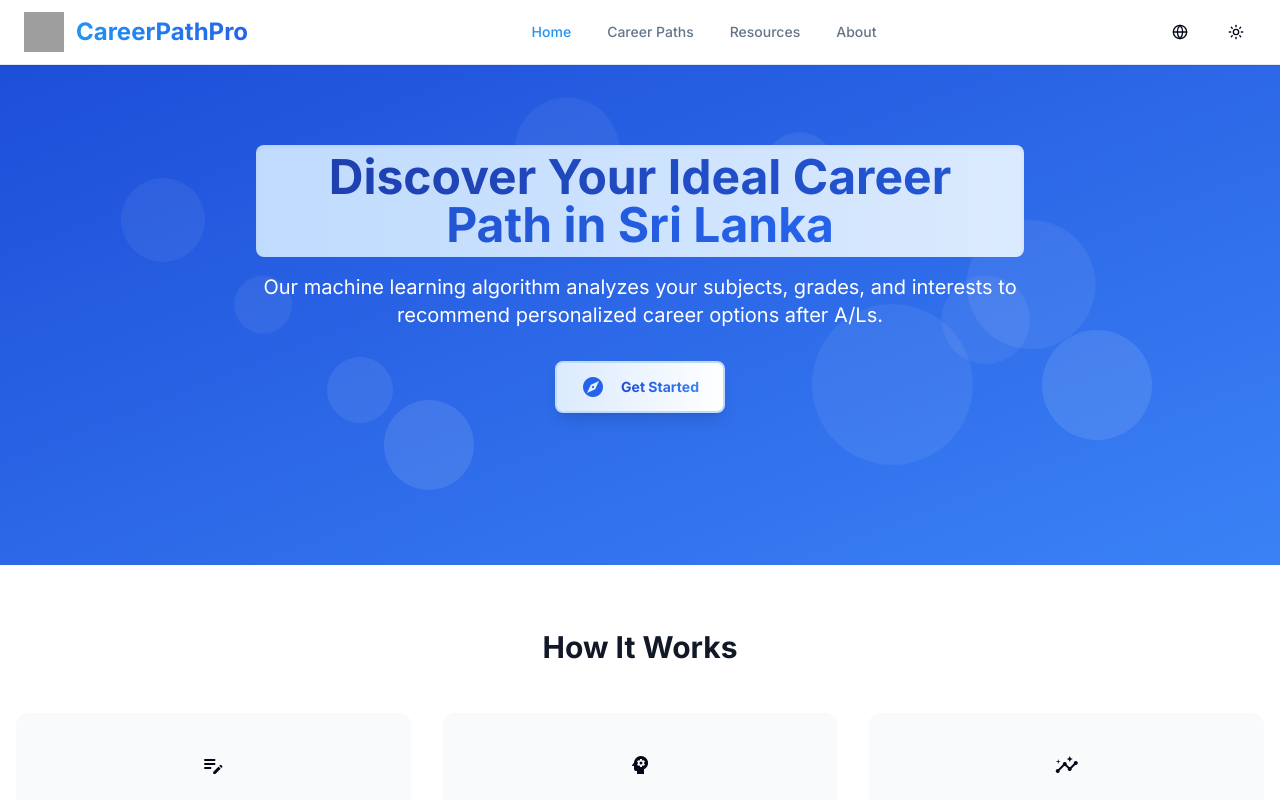
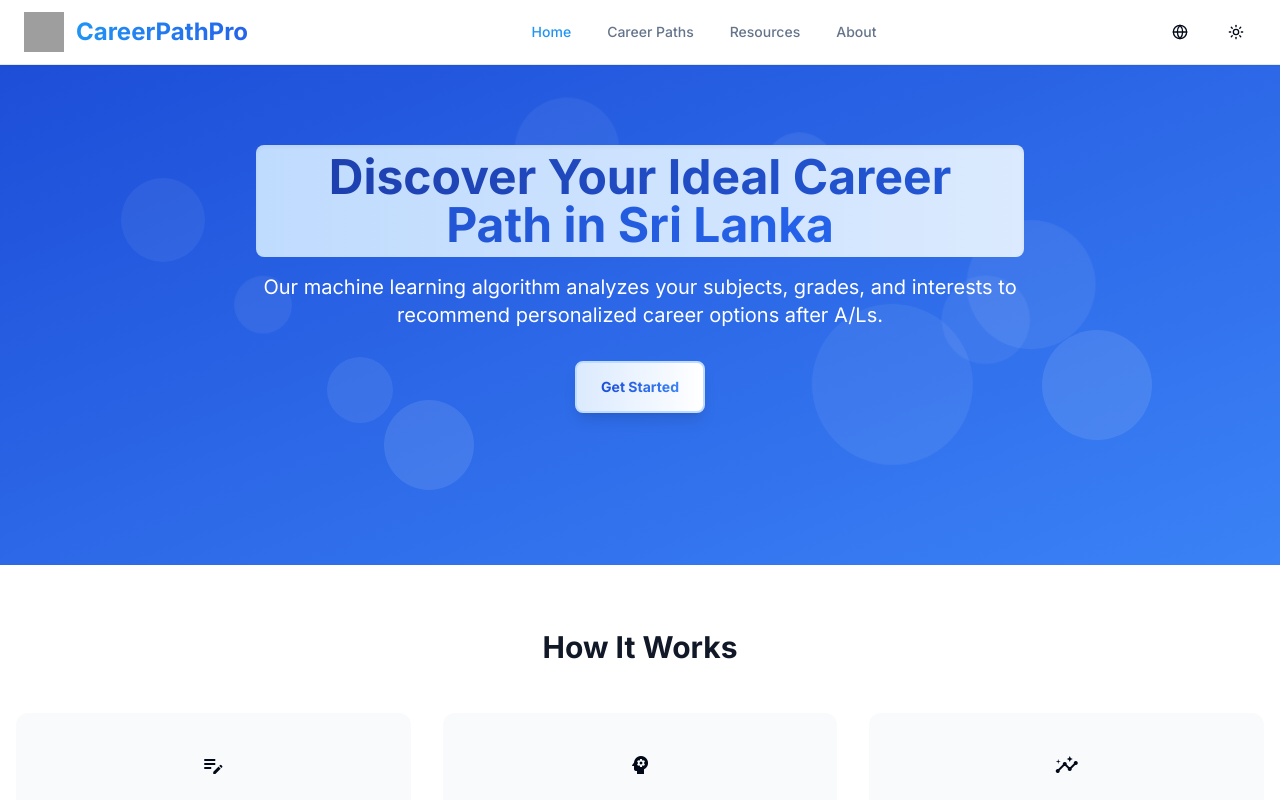
Before and after one commit to ayesh-chamodye/CareerPathPro, a Next.js app: page / in a window 1280 px wide. Shown: the top 800 px of the page. Built offline with nearby package versions, Linux system fonts and the light colour scheme; grey boxes are pictures that could not be loaded.

Commit message:
refactor(ui): remove material icon from HeroSection CTA
Remove the 'explore' material icon from the HeroSection call-to-action
button to simplify the component design and rely on text styling.

```diff
--- a/app/components/HeroSection.tsx
+++ b/app/components/HeroSection.tsx
@@ -40,7 +40,7 @@ const HeroSection = () => {
             onClick={scrollToForm}
             className="bg-gradient-to-r from-blue-100 to-white text-blue-700 hover:bg-gradient-to-r hover:from-blue-100 hover:to-blue-50 font-medium px-6 py-6 rounded-lg shadow-lg inline-flex items-center transition-all hover:shadow-xl border-2 border-blue-200"
           >
-            <span className="material-icons mr-2 text-blue-600">explore</span>
+
             <span className="bg-gradient-to-r from-blue-700 to-blue-500 bg-clip-text text-transparent font-bold">
               {t('home.hero.cta')}
             </span>
```
